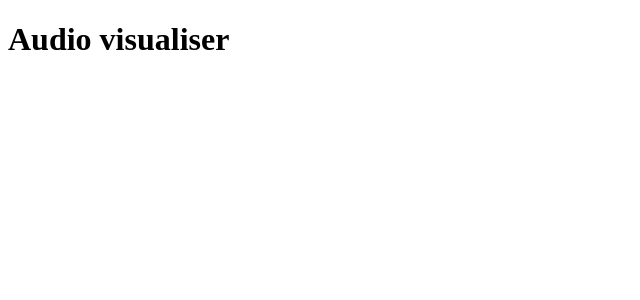
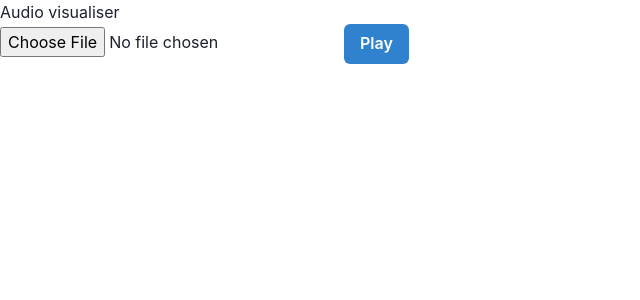
Before and after one commit to AnshVM/audio-visualiser, a React (Create React App) app: page / in a window 1280 px wide. Shown: the top 300 px of the page, without its empty margins (0-640 px from the left). Built offline with nearby package versions, Linux system fonts and the light colour scheme.

Commit message:
Created basic audio player

```diff
--- /dev/null
+++ b/craco.config.js
@@ -0,0 +1,10 @@
+module.exports = {
+    style: {
+      postcss: {
+        plugins: [
+          require('tailwindcss'),
+          require('autoprefixer'),
+        ],
+      },
+    },
+  }
--- a/src/App.js
+++ b/src/App.js
@@ -1,9 +1,14 @@
-import React from 'react'
+import React,{useState} from 'react'
+import AudioPlayer from './components/AudioPlayer'
 
 export default function App() {
+
+  const [audioSrc,setAudioSrc] = useState(null)
+
   return (
     <div>
       <h1>Audio visualiser</h1>
+      <AudioPlayer audioSrc={audioSrc} setAudioSrc={setAudioSrc} />
     </div>
   )
 }
--- /dev/null
+++ b/src/components/AudioPlayer.jsx
@@ -0,0 +1,44 @@
+import React, { useState, useRef, useEffect } from 'react'
+import { Input, Button } from '@chakra-ui/react'
+
+export default function AudioPlayer(props) {
+
+    const audioCtx = new (window.AudioContext || window.webkitAudioContext())()
+    const audioElement = useRef(null)
+    const [isPlaying, setIsPlaying] = useState(false)
+
+
+    const handleFileInput = (e) => {
+        props.setAudioSrc(URL.createObjectURL(e.target.files[0]))
+    }
+
+    const handlePausePlay = () => {
+
+        if (audioCtx.state === "suspended") {
+            audioCtx.resume()
+        }
+
+        if (!isPlaying) {
+            audioElement.current.play()
+        }
+        if (isPlaying) {
+            audioElement.current.pause()
+        }
+
+        setIsPlaying(!isPlaying)
+    }
+
+    useEffect(() => {
+        if(!props.audioSrc) return
+        const inputNode = audioCtx.createMediaElementSource(audioElement.current)
+        inputNode.connect(audioCtx.destination)
+    }, [props.audioSrc])
+
+    return (
+        <div>
+            <input onChange={handleFileInput} type="file" />
+            <audio ref={audioElement} src={props.audioSrc}></audio>
+            <Button onClick={handlePausePlay} colorScheme="blue">{isPlaying ? "Pause" : "Play"}</Button>
+        </div>
+    )
+}
--- /dev/null
+++ b/src/index.css
@@ -0,0 +1,3 @@
+@tailwind base;
+@tailwind components;
+@tailwind utilities;
--- a/src/index.js
+++ b/src/index.js
@@ -1,8 +1,12 @@
 import React from 'react';
 import ReactDOM from 'react-dom';
 import App from './App';
+import { ChakraProvider } from '@chakra-ui/react'
+import './index.css'
 
 ReactDOM.render(
-    <App />,
+    <ChakraProvider>
+      <App />
+    </ChakraProvider>,
   document.getElementById('root')
 );
--- /dev/null
+++ b/tailwind.config.js
@@ -0,0 +1,11 @@
+module.exports = {
+  purge: [],
+  darkMode: false, // or 'media' or 'class'
+  theme: {
+    extend: {},
+  },
+  variants: {
+    extend: {},
+  },
+  plugins: [],
+}
```
Also changed, not shown: package.json (+13 -3 lines), 2 other files (tests, documents, lock files or other folders).
